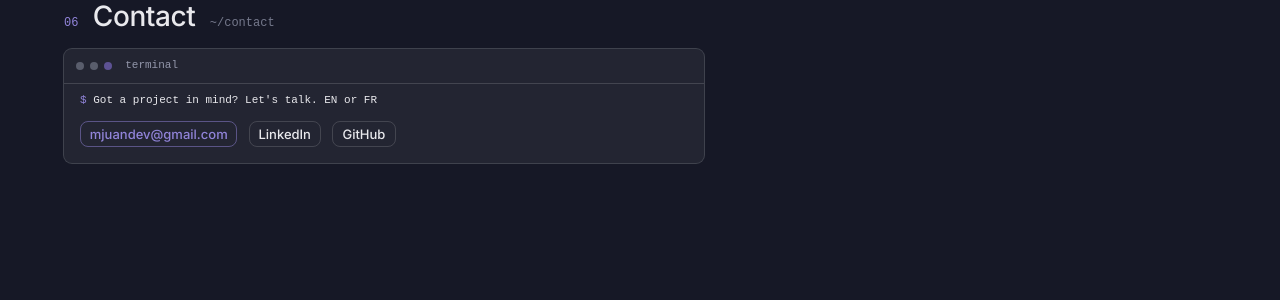
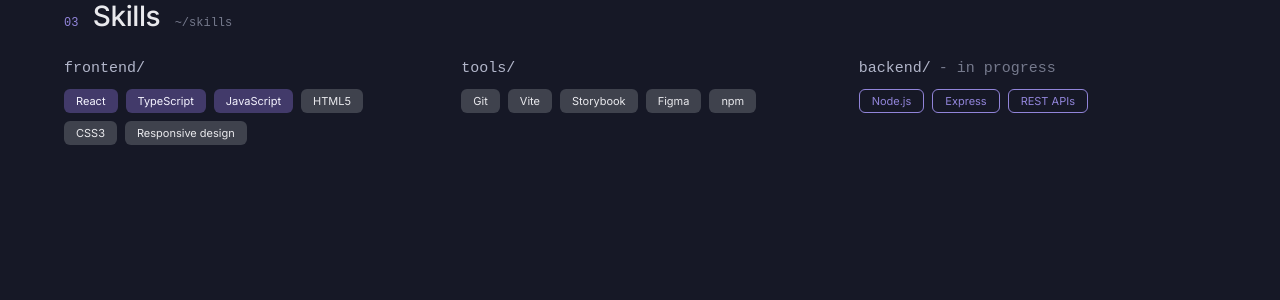
Before and after one commit to Kamat99302/portfolio-react, a React (Vite) app: page / in a window 1280 px wide. Shown: the top 300 px of the page. Built offline with nearby package versions, Linux system fonts and the light colour scheme.

Commit message:
feat: add SkillGroup component and assemble Skills section
- SkillGroup: mono category label with optional suffix, wrapping tag row

- skills passed as {label, variant} objects for per-tag styling

- Skills section: 3-column Grid stacking below md

```diff
--- a/src/App.tsx
+++ b/src/App.tsx
@@ -1,8 +1,8 @@
-import Contact from "./sections/Contact"
+import Skills from "./sections/Skills"
 function App() {
   return (
     <>
-    <Contact />
+    <Skills/>
 
   </>
   )
--- /dev/null
+++ b/src/components/SkillGroup.tsx
@@ -0,0 +1,30 @@
+import { Stack, Typography } from "@mui/material"
+import type { StackTagVariant } from "./StackTag"
+import StackTag from "./StackTag"
+import { colors, fontMono } from "../theme/theme"
+
+type Skill = {
+    label: string
+    variant: StackTagVariant
+}
+
+type SkillGroupProps = {
+    label: string           // "frontend/", "tools/"
+    suffix?: string         // " in progress" (optionnel, en gris)
+    skills: Skill[]
+  }
+
+export default function SkillGroup({label, suffix, skills}:SkillGroupProps){
+    return(
+        <Stack spacing={1}>
+            <Stack direction={"row"} spacing={1} sx={{alignItems:'baseline'}} >
+                <Typography sx={{fontFamily:fontMono, color: colors.neutral[400]}}>{label}</Typography>
+                {suffix && <Typography sx={{ fontFamily: fontMono, color: colors.neutral[600]}} >{suffix}</Typography>}
+            </Stack>
+            <Stack direction={"row"} sx={{gap:1, flexWrap: 'wrap'}}>
+                {skills.map((skill)=>
+                    <StackTag key={skill.label} label={skill.label} variant={skill.variant}/>)}
+            </Stack>
+        </Stack>
+    )
+}
--- /dev/null
+++ b/src/sections/Skills.tsx
@@ -0,0 +1,48 @@
+import {Grid, Container } from "@mui/material"
+import SkillGroup from "../components/SkillGroup"
+import SectionHeading from "../components/SectionHeading"
+
+export default function Skills(){
+    const gridSx = {xs: 12, md: 4}
+
+    return(
+        <Container maxWidth="lg">
+            <SectionHeading number="03" title="Skills" path="~/skills"/>
+            <Grid sx={{mt:3}} container spacing={5}>
+                <Grid size={gridSx}>
+                    <SkillGroup
+                          label="frontend/"
+                          skills={[
+                            {label:"React", variant: "accent",},
+                            { label: 'TypeScript', variant: 'accent' },
+                            { label: 'JavaScript', variant: 'accent' },
+                            { label: 'HTML5', variant: 'neutral' },
+                            { label: 'CSS3', variant: 'neutral' },
+                            { label: 'Responsive design', variant: 'neutral' }
+                          ]}/>
+                </Grid>
+                <Grid size={gridSx}>
+                    <SkillGroup
+                          label="tools/"
+                          skills={[
+                            { label: 'Git', variant: 'neutral' },
+                            { label: 'Vite', variant: 'neutral' },
+                            { label: 'Storybook', variant: 'neutral' },
+                            { label: 'Figma', variant: 'neutral' },
+                            { label: 'npm', variant: 'neutral' }
+                          ]}/>
+                </Grid>
+                <Grid size={gridSx}>
+                    <SkillGroup
+                          label="backend/"
+                          suffix="- in progress"
+                          skills={[
+                            { label: 'Node.js', variant: 'outline' },
+                            { label: 'Express', variant: 'outline' },
+                            { label: 'REST APIs', variant: 'outline' }
+                          ]}/>
+                </Grid>
+            </Grid>
+        </Container>
+    )
+}
```
